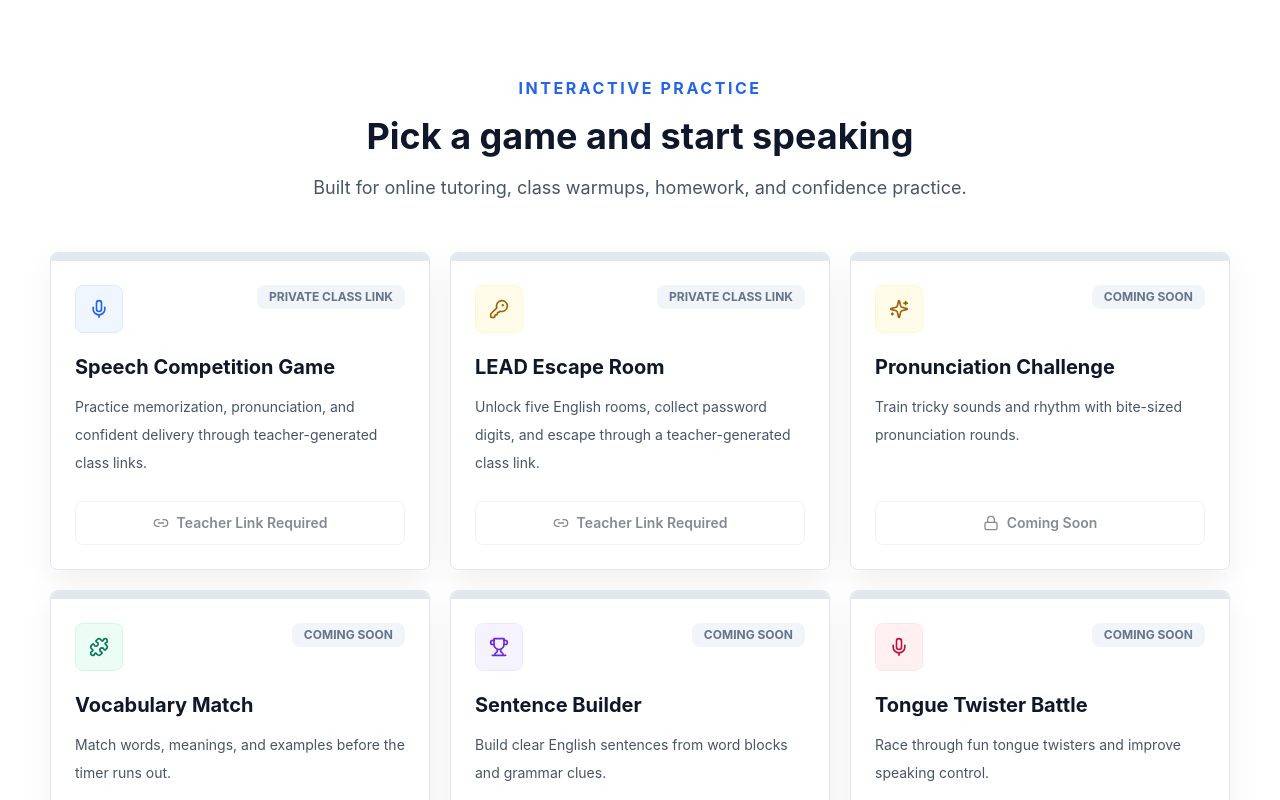
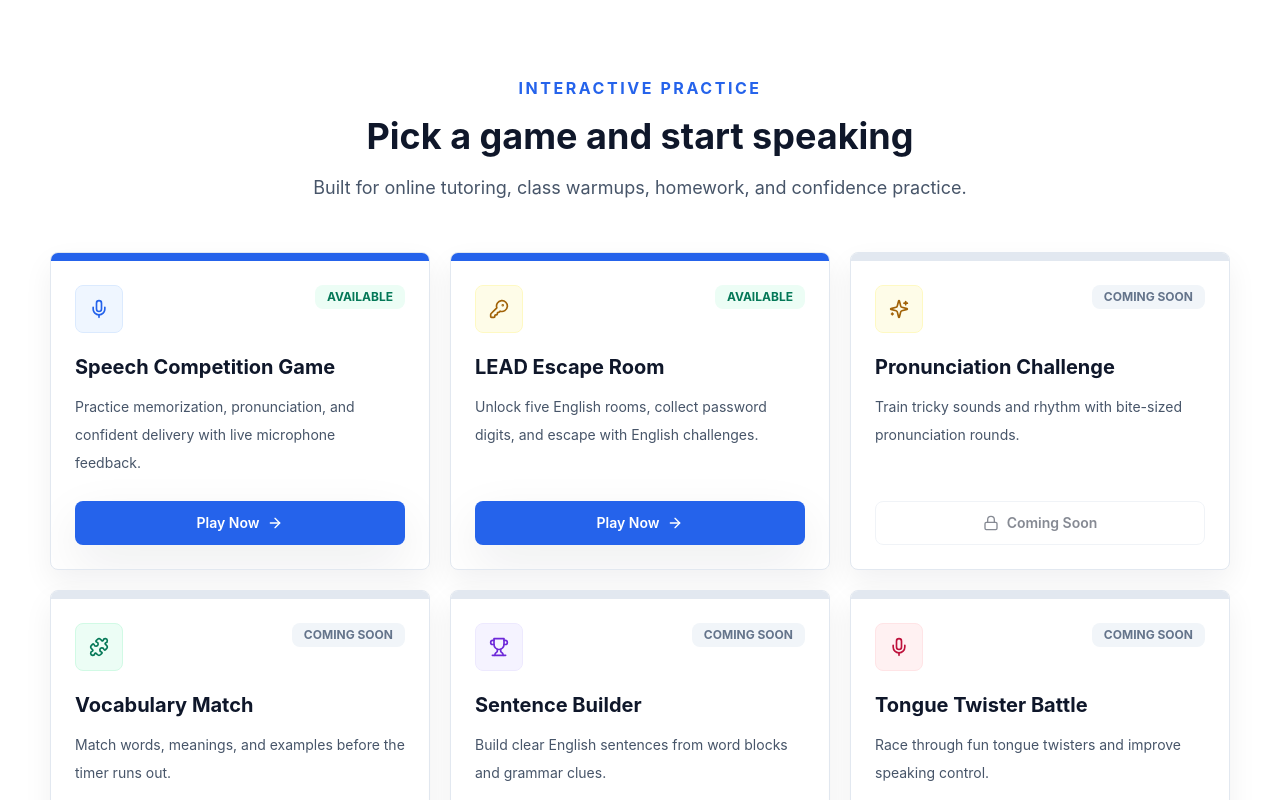
Before and after one commit to Learn-English-Daily/Learn-English-Daily-Website, a Next.js app: page /games in a window 1280 px wide. Shown: the part 706-1506 px from the top of the page. Built offline with nearby package versions, Linux system fonts and the light colour scheme.

Commit message:
Add permanent public game pages

```diff
--- /dev/null
+++ b/src/app/games/escape-room/page.tsx
@@ -0,0 +1,42 @@
+import Link from "next/link";
+import type { Metadata } from "next";
+import { ArrowLeft, KeyRound } from "lucide-react";
+import { EscapeRoomGame } from "@/app/games/escape-room/escape-room-game";
+import { Button } from "@/components/ui/button";
+
+export const metadata: Metadata = {
+  title: "LEAD Escape Room | LEAD Games",
+  description: "Play LEAD Escape Room and solve five English challenge rooms to escape."
+};
+
+export default function EscapeRoomPage() {
+  return (
+    <main className="min-h-screen bg-lead-soft">
+      <section className="relative overflow-hidden bg-[linear-gradient(135deg,#eff6ff_0%,#ffffff_48%,#fff7d6_100%)] py-10">
+        <div className="absolute inset-0 play-grid opacity-60" aria-hidden="true" />
+        <div className="container-shell relative z-10">
+          <Button asChild variant="secondary" size="sm">
+            <Link href="/games">
+              <ArrowLeft className="h-4 w-4" />
+              Back to Games
+            </Link>
+          </Button>
+          <p className="mt-6 inline-flex items-center gap-2 rounded-lg border border-yellow-100 bg-white px-4 py-2 text-sm font-bold text-yellow-700 shadow-soft">
+            <KeyRound className="h-4 w-4" />
+            LEAD Games
+          </p>
+          <h1 className="mt-5 font-heading text-4xl font-extrabold tracking-tight text-lead-navy sm:text-5xl">
+            LEAD Escape Room
+          </h1>
+          <p className="mt-4 max-w-2xl text-lg leading-8 text-lead-gray">
+            Complete five English rooms, collect password digits, and escape with confidence.
+          </p>
+        </div>
+      </section>
+
+      <section className="container-shell grid gap-6 py-8">
+        <EscapeRoomGame />
+      </section>
+    </main>
+  );
+}
--- a/src/app/games/page.tsx
+++ b/src/app/games/page.tsx
@@ -1,7 +1,7 @@
 import Image from "next/image";
 import Link from "next/link";
 import type { Metadata } from "next";
-import { ArrowRight, KeyRound, Link2, Lock, Mic, Puzzle, Sparkles, Trophy } from "lucide-react";
+import { ArrowRight, KeyRound, Lock, Mic, Puzzle, Sparkles, Trophy } from "lucide-react";
 import { Button } from "@/components/ui/button";
 import { Card } from "@/components/ui/card";
 
@@ -12,6 +12,7 @@ type GameCard = {
   icon: typeof Mic;
   accent: string;
   available: boolean;
+  href?: string;
 };
 
 export const metadata: Metadata = {
@@ -22,19 +23,21 @@ export const metadata: Metadata = {
 const games: GameCard[] = [
   {
     title: "Speech Competition Game",
-    description: "Practice memorization, pronunciation, and confident delivery through teacher-generated class links.",
-    status: "Private Class Link",
+    description: "Practice memorization, pronunciation, and confident delivery with live microphone feedback.",
+    status: "Available",
     icon: Mic,
     accent: "border-blue-100 bg-blue-50 text-lead-blue",
-    available: false
+    available: true,
+    href: "/games/speech-competition"
   },
   {
     title: "LEAD Escape Room",
-    description: "Unlock five English rooms, collect password digits, and escape through a teacher-generated class link.",
-    status: "Private Class Link",
+    description: "Unlock five English rooms, collect password digits, and escape with English challenges.",
+    status: "Available",
     icon: KeyRound,
     accent: "border-yellow-100 bg-yellow-50 text-yellow-700",
-    available: false
+    available: true,
+    href: "/games/escape-room"
   },
   {
     title: "Pronunciation Challenge",
@@ -168,10 +171,19 @@ export default function GamesPage() {
                     </div>
                     <h3 className="mt-5 font-heading text-xl font-bold text-lead-navy">{game.title}</h3>
                     <p className="mt-3 flex-1 text-sm leading-7 text-lead-gray">{game.description}</p>
-                    <Button disabled variant="secondary" className="mt-6">
-                      {game.status === "Private Class Link" ? <Link2 className="h-4 w-4" /> : <Lock className="h-4 w-4" />}
-                      {game.status === "Private Class Link" ? "Teacher Link Required" : "Coming Soon"}
-                    </Button>
+                    {game.available && game.href ? (
+                      <Button asChild className="mt-6">
+                        <Link href={game.href}>
+                          Play Now
+                          <ArrowRight className="h-4 w-4" />
+                        </Link>
+                      </Button>
+                    ) : (
+                      <Button disabled variant="secondary" className="mt-6">
+                        <Lock className="h-4 w-4" />
+                        Coming Soon
+                      </Button>
+                    )}
                   </div>
                 </Card>
               );
--- /dev/null
+++ b/src/app/games/speech-competition/page.tsx
@@ -0,0 +1,42 @@
+import Link from "next/link";
+import type { Metadata } from "next";
+import { ArrowLeft, Mic } from "lucide-react";
+import { SpeechCompetitionGame } from "@/app/games/speech-competition/speech-competition-game";
+import { Button } from "@/components/ui/button";
+
+export const metadata: Metadata = {
+  title: "Speech Competition Game | LEAD Games",
+  description: "Practice speech memorization, pronunciation, and delivery with LEAD's interactive speech game."
+};
+
+export default function SpeechCompetitionPage() {
+  return (
+    <main className="min-h-screen bg-lead-soft">
+      <section className="relative overflow-hidden bg-[linear-gradient(135deg,#eff6ff_0%,#ffffff_48%,#fff7d6_100%)] py-10">
+        <div className="absolute inset-0 play-grid opacity-60" aria-hidden="true" />
+        <div className="container-shell relative z-10">
+          <Button asChild variant="secondary" size="sm">
+            <Link href="/games">
+              <ArrowLeft className="h-4 w-4" />
+              Back to Games
+            </Link>
+          </Button>
+          <p className="mt-6 inline-flex items-center gap-2 rounded-lg border border-blue-100 bg-white px-4 py-2 text-sm font-bold text-lead-blue shadow-soft">
+            <Mic className="h-4 w-4" />
+            LEAD Games
+          </p>
+          <h1 className="mt-5 font-heading text-4xl font-extrabold tracking-tight text-lead-navy sm:text-5xl">
+            Speech Competition Game
+          </h1>
+          <p className="mt-4 max-w-2xl text-lg leading-8 text-lead-gray">
+            Paste a speech, start the microphone, and watch each correct word fade away as you speak.
+          </p>
+        </div>
+      </section>
+
+      <section className="container-shell grid gap-6 py-8">
+        <SpeechCompetitionGame />
+      </section>
+    </main>
+  );
+}
--- a/src/app/sitemap.ts
+++ b/src/app/sitemap.ts
@@ -3,7 +3,7 @@ import type { MetadataRoute } from "next";
 export default function sitemap(): MetadataRoute.Sitemap {
   const base = "https://www.learn-english-daily.com";
   const paths = ["", "/courses", "/about", "/blog", "/contact", "/review", "/student-registration", "/privacy-policy", "/terms"];
-  const standalonePaths = ["/links", "/trial-twibbon"];
+  const standalonePaths = ["/links", "/trial-twibbon", "/games", "/games/speech-competition", "/games/escape-room"];
   return [
     ...["en", "id"].flatMap((locale) =>
       paths.map((path) => ({
```
